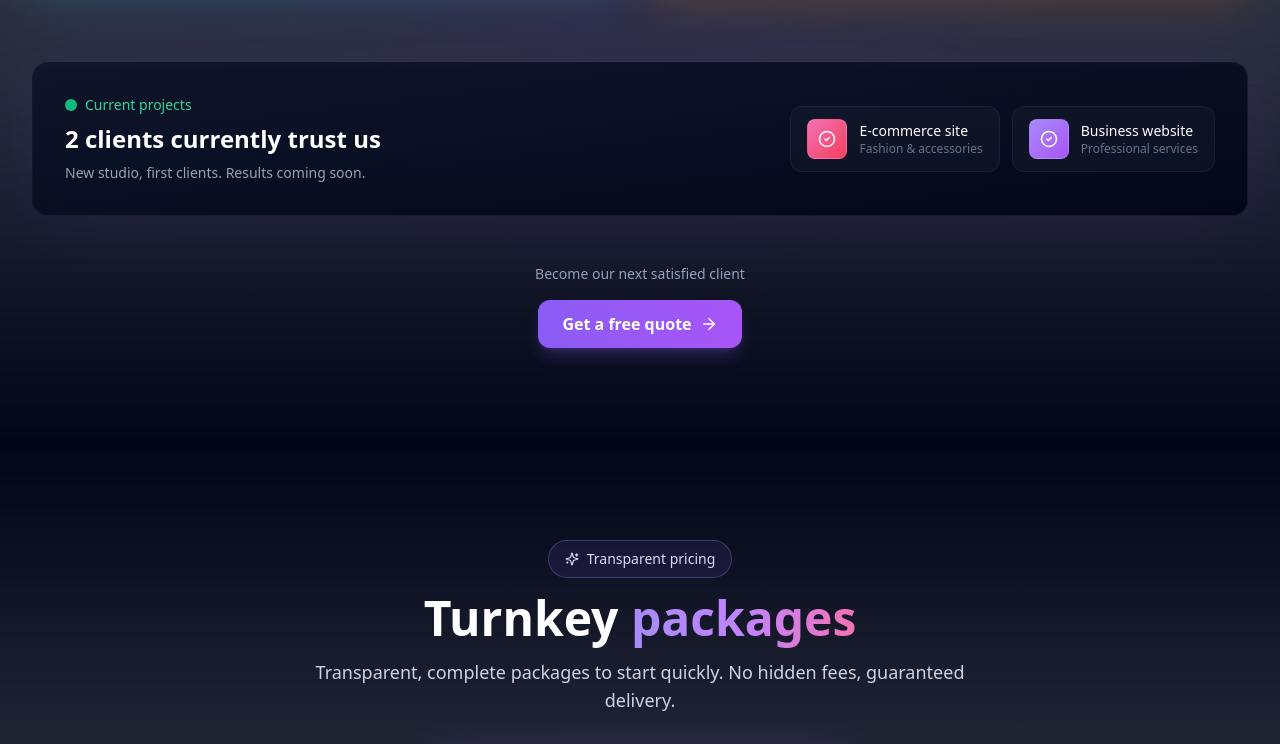
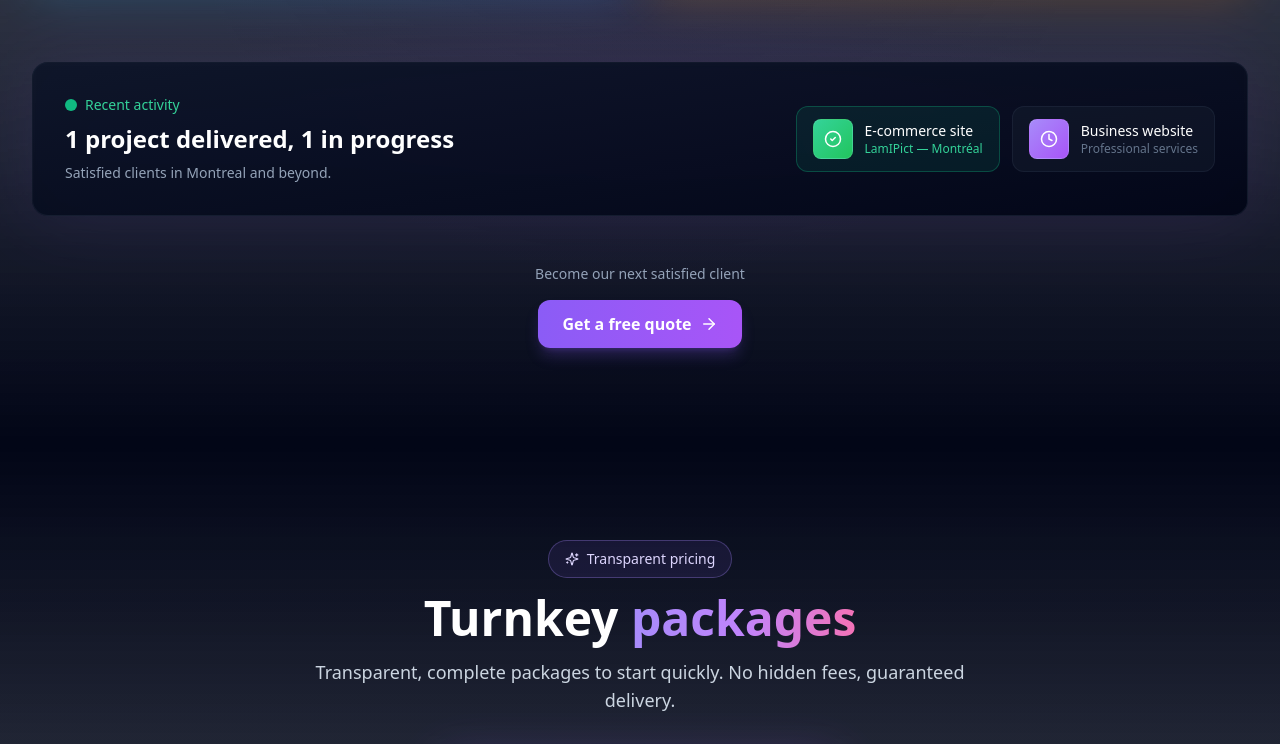
Before and after one commit to Wanil123/portfolio-freelance, a React (Vite) app: page / in a window 1280 px wide. Shown: the part 4156-4900 px from the top of the page. Built offline with nearby package versions, Linux system fonts and the light colour scheme.

Commit message:
ajout un projet fini

```diff
--- a/src/components/Testimonials.jsx
+++ b/src/components/Testimonials.jsx
@@ -62,13 +62,16 @@ const Testimonials = () => {
     },
   ];
 
+  const completedProjects = [
+    {
+      status: lang === "fr" ? "Livré" : "Delivered",
+      type: lang === "fr" ? "Site e-commerce" : "E-commerce site",
+      industry: "LamIPict — Montréal",
+      color: "from-emerald-400 to-green-500"
+    }
+  ];
+
   const currentProjects = [
-    {
-      status: lang === "fr" ? "En développement" : "In development",
-      type: lang === "fr" ? "Site e-commerce" : "E-commerce site",
-      industry: lang === "fr" ? "Mode & accessoires" : "Fashion & accessories",
-      color: "from-pink-400 to-rose-500"
-    },
     {
       status: lang === "fr" ? "En développement" : "In development",
       type: lang === "fr" ? "Site vitrine" : "Business website",
@@ -147,7 +150,7 @@ const Testimonials = () => {
           })}
         </div>
 
-        {/* Current Projects Section */}
+        {/* Projects Status Section */}
         <Reveal delay={0.3}>
           <div className="relative">
             <div className="absolute -inset-1 bg-gradient-to-r from-violet-500/20 to-purple-500/20 rounded-2xl blur-2xl opacity-50" />
@@ -161,29 +164,45 @@ const Testimonials = () => {
                       <span className="relative inline-flex rounded-full h-3 w-3 bg-emerald-500"></span>
                     </div>
                     <span className="text-emerald-400 text-sm font-medium">
-                      {lang === "fr" ? "Projets en cours" : "Current projects"}
+                      {lang === "fr" ? "Activité récente" : "Recent activity"}
                     </span>
                   </div>
                   <h3 className="text-xl md:text-2xl font-bold text-white mb-2">
                     {lang === "fr"
-                      ? "2 clients nous font confiance actuellement"
-                      : "2 clients currently trust us"}
+                      ? "1 projet livré, 1 en cours"
+                      : "1 project delivered, 1 in progress"}
                   </h3>
                   <p className="text-slate-400 text-sm">
                     {lang === "fr"
-                      ? "Nouveau studio, premiers clients. Résultats bientôt disponibles."
-                      : "New studio, first clients. Results coming soon."}
+                      ? "Des clients satisfaits à Montréal et ailleurs."
+                      : "Satisfied clients in Montreal and beyond."}
                   </p>
                 </div>
 
                 <div className="flex flex-col sm:flex-row gap-3">
+                  {/* Completed project */}
+                  {completedProjects.map((project, idx) => (
+                    <div
+                      key={`completed-${idx}`}
+                      className="flex items-center gap-3 px-4 py-3 rounded-xl bg-emerald-500/10 border border-emerald-500/30"
+                    >
+                      <div className={`flex h-10 w-10 items-center justify-center rounded-lg bg-gradient-to-br ${project.color} border border-white/10`}>
+                        <CheckCircle2 size={18} className="text-white" />
+                      </div>
+                      <div>
+                        <p className="text-white text-sm font-medium">{project.type}</p>
+                        <p className="text-xs text-emerald-400">{project.industry}</p>
+                      </div>
+                    </div>
+                  ))}
+                  {/* Current project */}
                   {currentProjects.map((project, idx) => (
                     <div
-                      key={idx}
+                      key={`current-${idx}`}
                       className="flex items-center gap-3 px-4 py-3 rounded-xl bg-slate-800/30 border border-slate-700/30"
                     >
-                      <div className={`flex h-10 w-10 items-center justify-center rounded-lg bg-gradient-to-br ${project.color} bg-opacity-20 border border-white/10`}>
-                        <CheckCircle2 size={18} className="text-white" />
+                      <div className={`flex h-10 w-10 items-center justify-center rounded-lg bg-gradient-to-br ${project.color} border border-white/10`}>
+                        <Clock size={18} className="text-white" />
                       </div>
                       <div>
                         <p className="text-white text-sm font-medium">{project.type}</p>
--- a/src/data/projects.js
+++ b/src/data/projects.js
@@ -3,47 +3,52 @@
 export const projects = [
   {
     id: 1,
-    key: "ecommerce",
+    key: "lamipict",
     title: {
-      en: "LuxeMode — E-Commerce Platform",
-      fr: "LuxeMode — Boutique en ligne",
+      en: "LamIPict — Photo Lamination E-Commerce",
+      fr: "LamIPict — Boutique Lamination Photo",
     },
     subtitle: {
       en: "E-Commerce",
       fr: "E-commerce",
     },
     context: {
-      en: "Demo project",
-      fr: "Projet démo",
+      en: "Client project — Montreal",
+      fr: "Projet client — Montréal",
     },
     description: {
-      en: "Complete e-commerce platform with product catalog, shopping cart, wishlist, advanced filters and bilingual interface. Modern React architecture with optimized performance.",
-      fr: "Plateforme e-commerce complète avec catalogue produits, panier d'achats, favoris, filtres avancés et interface bilingue. Architecture React moderne avec performance optimisée.",
+      en: "Complete e-commerce platform for professional photo lamination services. 3 product types, 76+ sizes, integrated image editor, Stripe payments, automated tax calculation for all Canadian provinces, and full admin dashboard.",
+      fr: "Plateforme e-commerce complète pour services de lamination photo professionnelle. 3 types de produits, 76+ formats, éditeur d'image intégré, paiements Stripe, calcul automatique des taxes pour toutes les provinces canadiennes et tableau de bord admin complet.",
     },
-    tech: ["React 18", "Vite", "Tailwind CSS", "Context API", "i18next"],
+    tech: ["React 18", "TypeScript", "Laravel 10", "MySQL", "Stripe", "Tailwind CSS", "Vite"],
     features: {
       en: [
-        "Shopping cart & wishlist with persistence",
-        "Product filtering by category, price, size",
-        "Dark/light theme with user preference",
-        "Fully bilingual interface (FR/EN)",
-        "Mobile-first responsive design",
-        "Optimized performance (90+ Lighthouse)",
+        "3 product types with 76+ size options",
+        "Built-in image editor (crop, rotate, adjust)",
+        "Stripe payment integration (PCI-DSS)",
+        "Automated tax calculation (all provinces)",
+        "Zone-based shipping with tracking",
+        "Bilingual interface (FR/EN)",
+        "Promo code system with validation",
+        "Complete admin dashboard",
       ],
       fr: [
-        "Panier & favoris avec persistance",
-        "Filtrage par catégorie, prix, taille",
-        "Thème clair/sombre avec préférence utilisateur",
-        "Interface entièrement bilingue (FR/EN)",
-        "Design responsive mobile-first",
-        "Performance optimisée (Lighthouse 90+)",
+        "3 types de produits avec 76+ formats",
+        "Éditeur d'image intégré (recadrer, rotation, ajuster)",
+        "Intégration paiement Stripe (PCI-DSS)",
+        "Calcul automatique des taxes (toutes provinces)",
+        "Livraison par zone avec suivi",
+        "Interface bilingue (FR/EN)",
+        "Système de codes promo avec validation",
+        "Tableau de bord admin complet",
       ],
     },
-    link: "https://luxe-mode.netlify.app",
-    icon: "🛍️",
-    // Unsplash: Fashion e-commerce - stylish clothing rack
-    image: "https://images.unsplash.com/photo-1441986300917-64674bd600d8?w=800&h=500&fit=crop&q=80",
+    link: "https://lamipict.com",
+    icon: "📸",
+    // Photo lamination - professional photo prints
+    image: "https://images.unsplash.com/photo-1558618666-fcd25c85cd64?w=800&h=500&fit=crop&q=80",
     featured: true,
+    isClientProject: true,
   },
   {
     id: 2,
```
